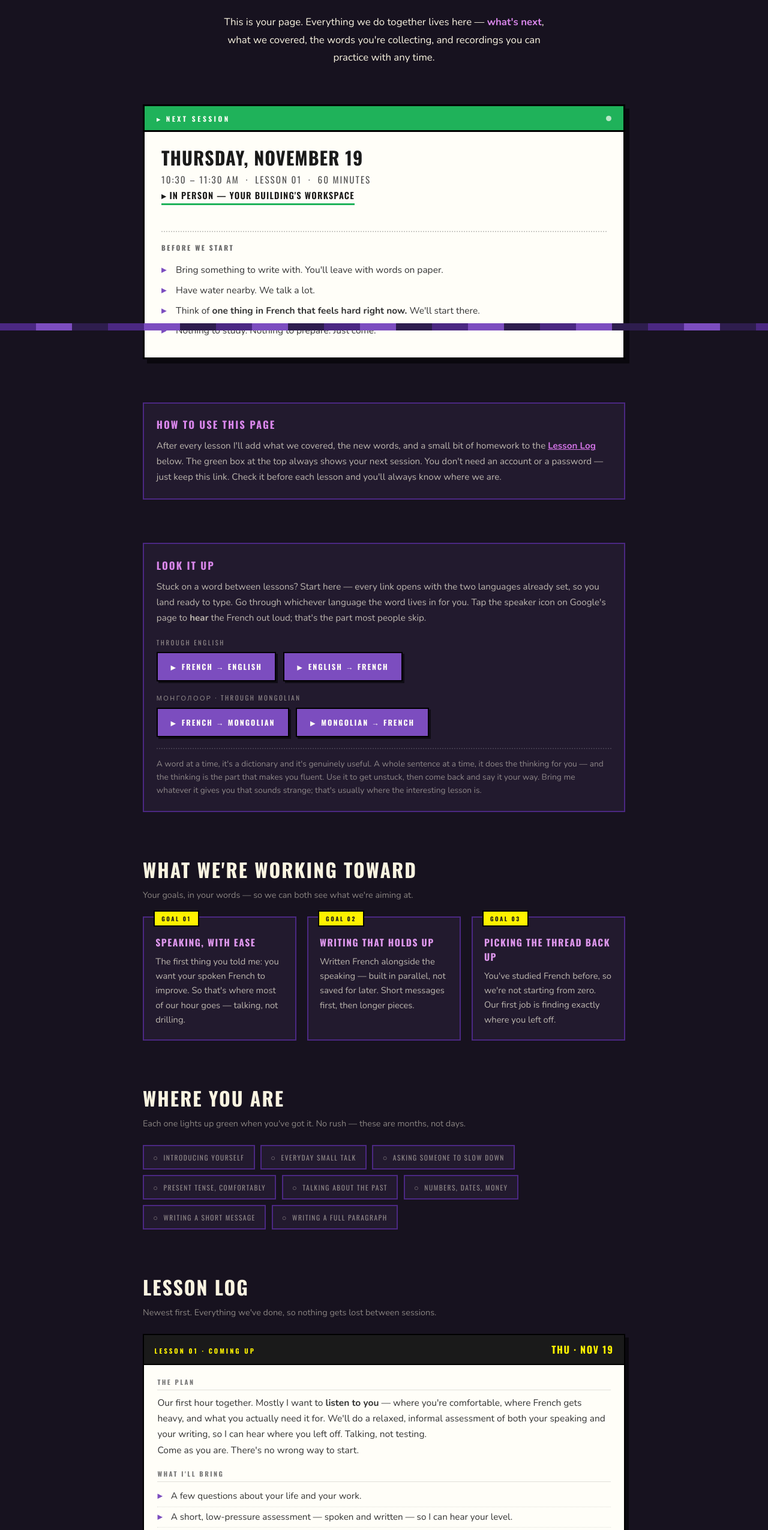
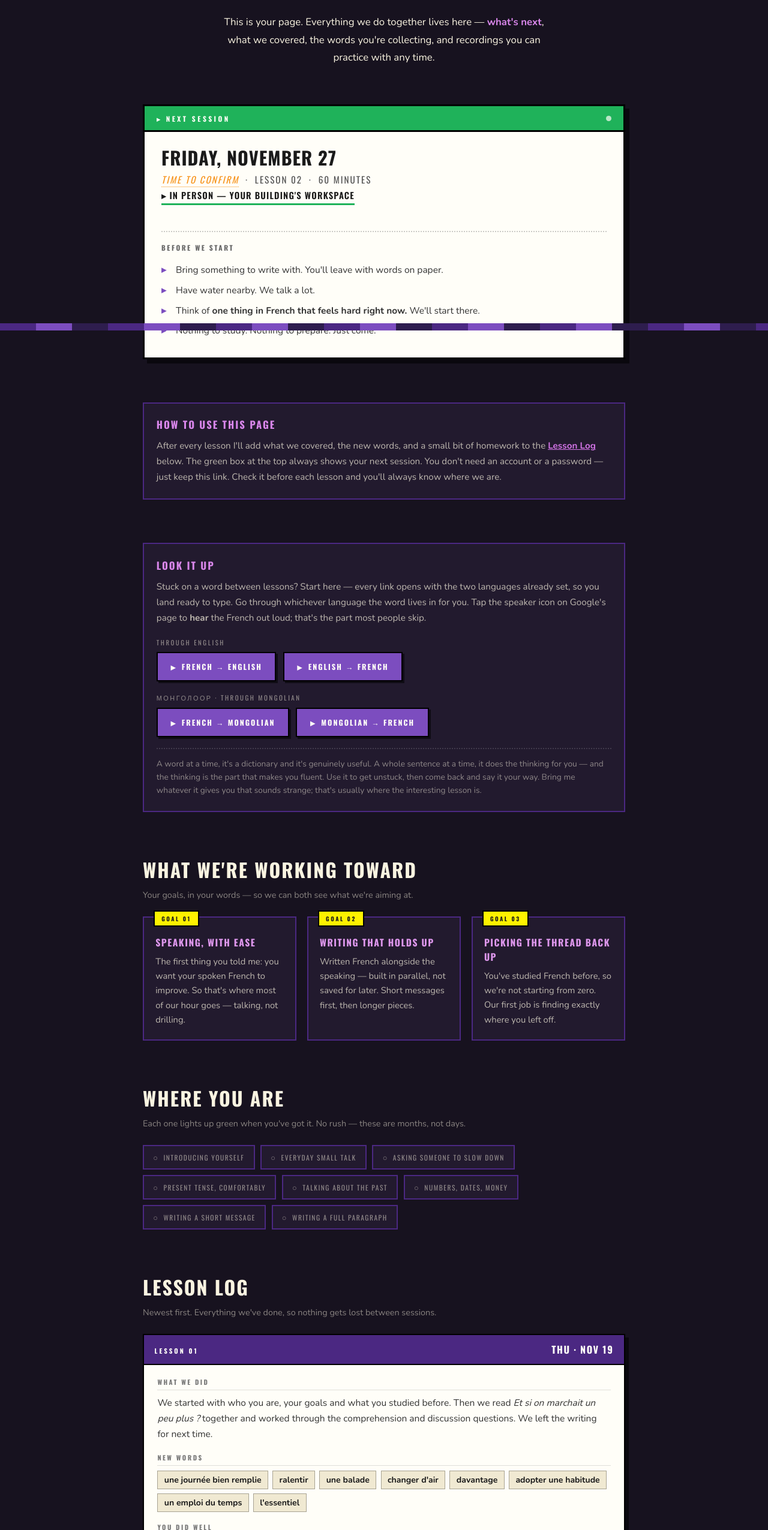
Before and after one commit to l8blo0om/languagespeakeasy, a plain HTML site: page students/chimgee/index.html in a window 1280 px wide. Shown: the part 249-2800 px from the top of the page at 60% size. Drawn offline with nearby package versions, Linux system fonts and the light colour scheme.

Commit message:
Chimgee: log Lesson 01, next session Friday 27 Nov
First lesson held Thursday 19 Nov. Lesson log now has the completed
entry: what we covered, new words, what she did well, what to work on,
and Devoirs n° 1 due at the next lesson. Next-session card moved to
Friday 27 November; the time is still to be confirmed.

Co-Authored-By: Claude Fable 5.2 <noreply@anthropic.com>

```diff
--- a/students/chimgee/index.html
+++ b/students/chimgee/index.html
@@ -329,11 +329,12 @@
     <div class="next">
       <div class="band"><span>▸ Next Session</span><span class="pulse"></span></div>
       <div class="body">
-        <!-- Schedule agreed by email 18 Nov: Tuesdays and Thursdays, 10:30–11:30,
-             starting Thursday 19 Nov. -->
-        <div class="when">Thursday, November 19</div>
+        <!-- NICOLE: next lesson set for Friday 27 Nov (her instruction, 21 Nov).
+             Time still to confirm. The calendar series is still Tue/Thu from
+             24 Nov, so update that if the regular schedule has moved. -->
+        <div class="when">Friday, November 27</div>
         <div class="clock">
-          10:30 – 11:30 AM &nbsp;·&nbsp; Lesson 01 &nbsp;·&nbsp; 60 minutes
+          <span class="tbd">Time to confirm</span> &nbsp;·&nbsp; Lesson 02 &nbsp;·&nbsp; 60 minutes
         </div>
 
         <div class="place">▸ In person — your building's workspace</div>
@@ -553,34 +554,48 @@
     </div>
     ░░░ END TEMPLATE ░░░ -->
 
-    <div class="lesson upcoming">
+    <div class="lesson l1">
       <div class="band">
-        <span class="n">Lesson 01 · Coming up</span>
+        <span class="n">Lesson 01</span>
         <span class="d">Thu · Nov 19</span>
       </div>
       <div class="body">
         <div class="blk">
-          <h4>The plan</h4>
-          <p>Our first hour together. Mostly I want to <strong>listen to you</strong> —
-          where you're comfortable, where French gets heavy, and what you actually
-          need it for. We'll do a relaxed, informal assessment of both your speaking
-          and your writing, so I can hear where you left off. Talking, not testing.</p>
-          <p>Come as you are. There's no wrong way to start.</p>
+          <h4>What we did</h4>
+          <p>We started with who you are, your goals and what you studied before. Then we read
+          <em>Et si on marchait un peu plus ?</em> together and worked through the comprehension
+          and discussion questions. We left the writing for next time.</p>
         </div>
         <div class="blk">
-          <h4>What I'll bring</h4>
+          <h4>New words</h4>
+          <div class="vocab">
+            <span>une journée bien remplie</span><span>ralentir</span><span>une balade</span>
+            <span>changer d'air</span><span>davantage</span><span>adopter une habitude</span>
+            <span>un emploi du temps</span><span>l'essentiel</span>
+          </div>
+        </div>
+        <div class="blk">
+          <h4>You did well</h4>
           <ul>
-            <li>A few questions about your life and your work.</li>
-            <li>A short, low-pressure assessment — spoken and written — so I can hear your level.</li>
-            <li>One game, so the first lesson isn't an interview.</li>
-            <li>A few words written down, so you leave with something in your hand.</li>
-            <!-- Global LT: log this lesson in Amplify (amplified.gltengage.com)
-                 afterwards. Ref. 201574. 24-hour cancellation policy. -->
+            <li>You understood the walking article, and you could tell me what it was about.</li>
+          </ul>
+        </div>
+        <div class="blk">
+          <h4>To work on</h4>
+          <ul>
+            <li>Remembering the basics quickly. A short refresher before each lesson will help.</li>
+            <li>Staying in French when a word won't come. Try describing it in French instead of switching to English.</li>
+            <li>Thinking in French rather than translating. Post-it notes with words on them, stuck where you'll see them, are a good place to start.</li>
+          </ul>
+        </div>
+        <div class="blk hw">
+          <h4>Homework — due Friday 27 November</h4>
+          <ul>
+            <li><strong>Devoirs n° 1:</strong> 80–100 words introducing yourself; a 1–2 minute voice message about your ideal day; five words from the article, each used in your own sentence.</li>
           </ul>
         </div>
       </div>
     </div>
-
   </section>
 
 </div>
```
